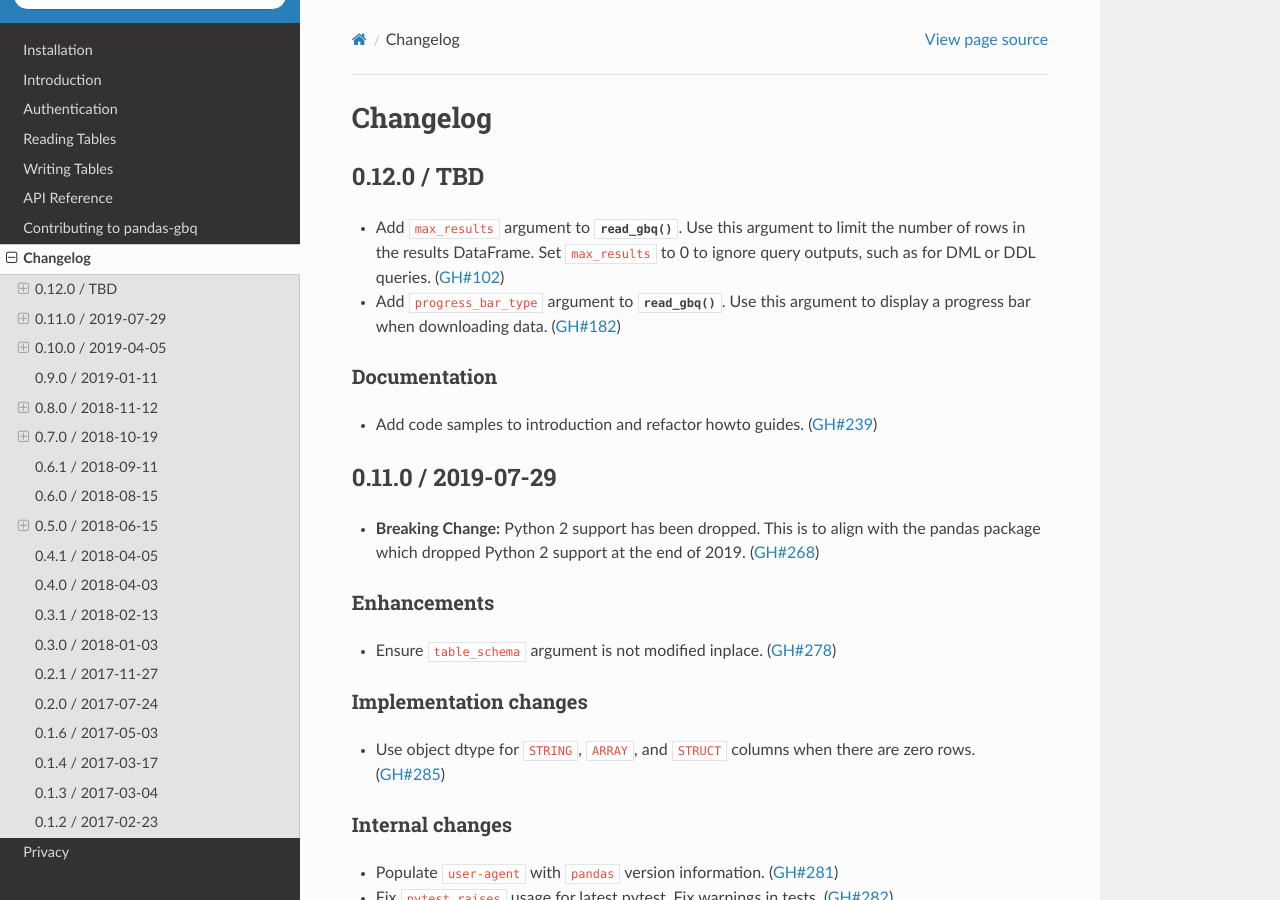
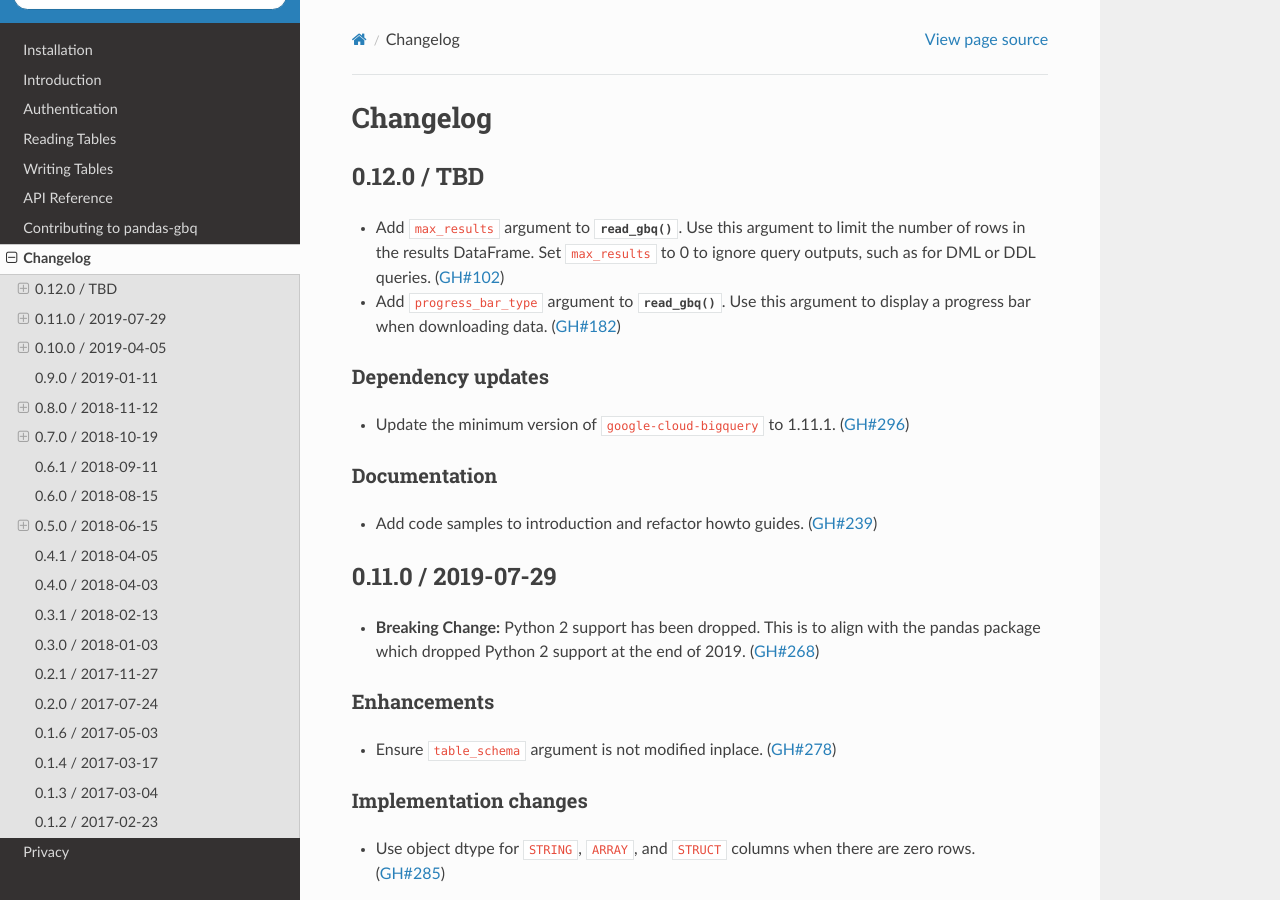
Before and after one commit to googleapis/python-bigquery-pandas, a Sphinx documentation site: the page built from docs/source/changelog.rst, in a window 1280 px wide and 900 px high. Built offline with Sphinx 7.4.7 and the Read the Docs theme 2.0.0, drawn with Linux system fonts in a browser that asks for light colours.

Commit message:
FIX: update minimum google-cloud-bigquery version to 1.11.1 (#298)
* FIX: update minimum google-cloud-bigquery version to 1.11.1

Version 1.11.0 was the first version to include a progress_bar_type
argument. https://googleapis.dev/python/bigquery/latest/changelog.html#id51

```diff
--- a/docs/source/changelog.rst
+++ b/docs/source/changelog.rst
@@ -10,9 +10,15 @@ Changelog
   argument to limit the number of rows in the results DataFrame. Set
   ``max_results`` to 0 to ignore query outputs, such as for DML or DDL
   queries. (:issue:`102`)
+- Add ``progress_bar_type`` argument to :func:`~pandas_gbq.read_gbq()`. Use
+  this argument to display a progress bar when downloading data.
+  (:issue:`182`)
 
-- Add ``progress_bar_type`` argument to :func:`~pandas_gbq.read_gbq()`. Use this
-  argument to display a progress bar when downloading data. (:issue:`182`)
+Dependency updates
+~~~~~~~~~~~~~~~~~~
+
+- Update the minimum version of ``google-cloud-bigquery`` to 1.11.1.
+  (:issue:`296`)
 
 Documentation
 ~~~~~~~~~~~~~
--- a/setup.py
+++ b/setup.py
@@ -22,7 +22,7 @@ INSTALL_REQUIRES = [
     "pydata-google-auth",
     "google-auth",
     "google-auth-oauthlib",
-    "google-cloud-bigquery>=1.9.0",
+    "google-cloud-bigquery>=1.11.1",
 ]
 
 extras = {"tqdm": "tqdm>=4.23.0"}
```
Also changed, not shown: 5 other files.
